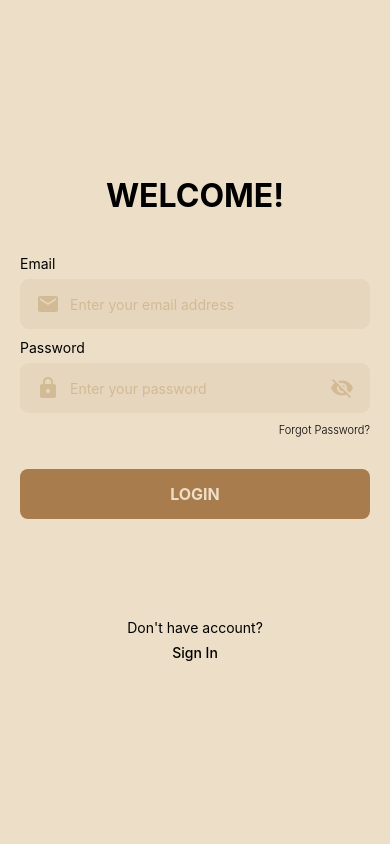
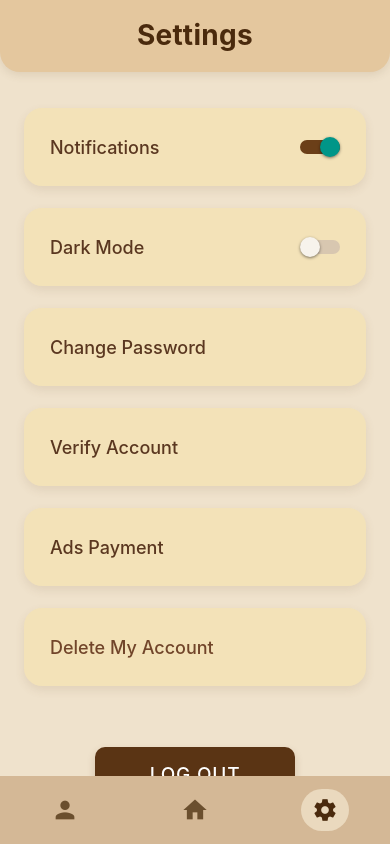
Before and after one commit to YxaBlue/Comfee, a React Native app: screen /Settings in a window 390 px wide. Built offline with nearby package versions, Linux system fonts and the light colour scheme.

Commit message:
FE: Settings
FE: Settings and Setting Cards (not connected yet)

```diff
--- a/App.tsx
+++ b/App.tsx
@@ -6,11 +6,13 @@ import ForgotPasswordScreen from "./app/features/auth/screens/ForgotPassword";
 import LoginScreen from "./app/features/auth/screens/Login";
 import ResetPasswordScreen from "./app/features/auth/screens/ResetPassword";
 import ProfileScreen from "./app/features/profile/screens/Profile";
+import SettingsScreen from "./app/features/profile/screens/Settings-FE";
 
 export type RootStackParamList = {
   Login: undefined;
   CreateAccount: undefined;
   Profile: undefined;
+  Settings: undefined;
   EditProfile: undefined;
   ForgotPassword: undefined;
   ResetPassword: undefined;
@@ -40,6 +42,7 @@ export default function App() {
         <Stack.Screen name="Login" component={LoginScreen} />
         <Stack.Screen name="CreateAccount" component={CreateAccountScreen} />
         <Stack.Screen name="Profile" component={ProfileScreen} />
+        <Stack.Screen name="Settings" component={SettingsScreen} />
         <Stack.Screen name="ForgotPassword" component={ForgotPasswordScreen} />
         <Stack.Screen name="ResetPassword" component={ResetPasswordScreen} />
       </Stack.Navigator>
--- a/app/features/profile/screens/Profile.tsx
+++ b/app/features/profile/screens/Profile.tsx
@@ -603,7 +603,10 @@ export default function ProfileScreen({ navigation }: Props) {
           <MaterialIcons name="home" size={28} color="#6B4F2E" />
         </TouchableOpacity>
 
-        <TouchableOpacity style={styles.navItem}>
+        <TouchableOpacity
+          style={styles.navItem}
+          onPress={() => navigation.navigate("Settings")}
+        >
           <MaterialIcons name="settings" size={26} color="#6B4F2E" />
         </TouchableOpacity>
       </View>
--- /dev/null
+++ b/app/features/profile/screens/Settings-FE.tsx
@@ -0,0 +1,253 @@
+import { signOut } from "@/app/features/auth/services/authService";
+import { MaterialIcons } from "@expo/vector-icons";
+import { NativeStackNavigationProp } from "@react-navigation/native-stack";
+import { useState } from "react";
+import {
+  Alert,
+  Pressable,
+  ScrollView,
+  StyleSheet,
+  Switch,
+  Text,
+  TouchableOpacity,
+  View,
+} from "react-native";
+import { useSafeAreaInsets } from "react-native-safe-area-context";
+import { RootStackParamList } from "../../../../App";
+
+type Props = {
+  navigation: NativeStackNavigationProp<RootStackParamList, "Settings">;
+};
+
+type ActionOption = {
+  label: string;
+  destructive?: boolean;
+};
+
+const ACTION_OPTIONS: ActionOption[] = [
+  { label: "Change Password" },
+  { label: "Verify Account" },
+  { label: "Ads Payment" },
+  { label: "Delete My Account", destructive: true },
+];
+
+export default function SettingsScreen({ navigation }: Props) {
+  const [notificationsEnabled, setNotificationsEnabled] = useState(true);
+  const [darkModeEnabled, setDarkModeEnabled] = useState(false);
+  const insets = useSafeAreaInsets();
+
+  const handleComingSoon = (label: string) => {
+    Alert.alert(label, "This setting is not connected yet.");
+  };
+
+  const handleLogout = async () => {
+    try {
+      await signOut();
+      navigation.reset({
+        index: 0,
+        routes: [{ name: "Login" }],
+      });
+    } catch (error) {
+      console.error("Failed to log out:", error);
+      Alert.alert("Logout failed", "Please try again.");
+    }
+  };
+
+  return (
+    <View style={styles.wrapper}>
+      <View
+        style={[
+          styles.header,
+          {
+            paddingTop: insets.top + 18,
+            paddingBottom: 20,
+          },
+        ]}
+      >
+        <Text style={styles.title}>Settings</Text>
+      </View>
+
+      <ScrollView
+        contentContainerStyle={[
+          styles.scrollContent,
+          {
+            paddingBottom: insets.bottom + 42,
+          },
+        ]}
+        showsVerticalScrollIndicator={false}
+      >
+        <View style={styles.optionsList}>
+          <View style={styles.optionCard}>
+            <Text style={styles.optionText}>Notifications</Text>
+            <Switch
+              value={notificationsEnabled}
+              onValueChange={setNotificationsEnabled}
+              trackColor={{ false: "#D8C7B0", true: "#6B3F18" }}
+              thumbColor="#F7F3EC"
+              ios_backgroundColor="#D8C7B0"
+            />
+          </View>
+
+          <View style={styles.optionCard}>
+            <Text style={styles.optionText}>Dark Mode</Text>
+            <Switch
+              value={darkModeEnabled}
+              onValueChange={setDarkModeEnabled}
+              trackColor={{ false: "#D8C7B0", true: "#6B3F18" }}
+              thumbColor="#F7F3EC"
+              ios_backgroundColor="#D8C7B0"
+            />
+          </View>
+
+          {ACTION_OPTIONS.map(({ label, destructive }) => (
+            <Pressable
+              key={label}
+              style={({ pressed }) => [
+                styles.optionCard,
+                pressed && styles.optionCardPressed,
+              ]}
+              onPress={() => handleComingSoon(label)}
+            >
+              <Text
+                style={[
+                  styles.optionText,
+                  destructive && styles.destructiveOptionText,
+                ]}
+              >
+                {label}
+              </Text>
+            </Pressable>
+          ))}
+        </View>
+
+        <TouchableOpacity style={styles.logoutButton} onPress={handleLogout}>
+          <Text style={styles.logoutText}>LOG OUT</Text>
+        </TouchableOpacity>
+      </ScrollView>
+
+      <View style={[styles.bottomNav]}>
+        <TouchableOpacity
+          style={styles.navItem}
+          onPress={() => navigation.navigate("Profile")}
+        >
+          <MaterialIcons name="person" size={28} color="#6B4F2E" />
+        </TouchableOpacity>
+
+        <TouchableOpacity style={styles.navItem}>
+          <MaterialIcons name="home" size={28} color="#6B4F2E" />
+        </TouchableOpacity>
+
+        <TouchableOpacity
+          style={[styles.navItem, styles.activeNavItem]}
+          onPress={() => navigation.navigate("Settings")}
+        >
+          <MaterialIcons name="settings" size={26} color="#4A2A0D" />
+        </TouchableOpacity>
+      </View>
+    </View>
+  );
+}
+
+const styles = StyleSheet.create({
+  wrapper: {
+    flex: 1,
+    backgroundColor: "#EFE2CC",
+  },
+  header: {
+    backgroundColor: "#E4C79E",
+    alignItems: "center",
+    justifyContent: "center",
+    borderBottomLeftRadius: 20,
+    borderBottomRightRadius: 20,
+    shadowColor: "#7A5A37",
+    shadowOffset: { width: 0, height: 3 },
+    shadowOpacity: 0.14,
+    shadowRadius: 8,
+    elevation: 6,
+  },
+  title: {
+    fontSize: 28,
+    fontWeight: "700",
+    color: "#4A2A0D",
+    letterSpacing: 0.3,
+  },
+  scrollContent: {
+    flexGrow: 1,
+    paddingHorizontal: 24,
+    paddingTop: 36,
+    justifyContent: "space-between",
+  },
+  optionsList: {
+    gap: 22,
+  },
+  optionCard: {
+    minHeight: 78,
+    backgroundColor: "#F3E2B8",
+    borderRadius: 18,
+    paddingHorizontal: 26,
+    paddingVertical: 18,
+    flexDirection: "row",
+    alignItems: "center",
+    justifyContent: "space-between",
+    shadowColor: "#7A5A37",
+    shadowOffset: { width: 0, height: 4 },
+    shadowOpacity: 0.12,
+    shadowRadius: 10,
+    elevation: 5,
+  },
+  optionCardPressed: {
+    opacity: 0.86,
+    transform: [{ scale: 0.995 }],
+  },
+  optionText: {
+    fontSize: 18,
+    color: "#5A3720",
+    fontWeight: "500",
+  },
+  destructiveOptionText: {
+    color: "#71452A",
+  },
+  logoutButton: {
+    alignSelf: "center",
+    marginTop: 42,
+    minWidth: 200,
+    paddingHorizontal: 30,
+    paddingVertical: 16,
+    borderRadius: 10,
+    backgroundColor: "#5A3414",
+    alignItems: "center",
+    justifyContent: "center",
+    shadowColor: "#5A3414",
+    shadowOffset: { width: 0, height: 4 },
+    shadowOpacity: 0.18,
+    shadowRadius: 8,
+    elevation: 5,
+  },
+  logoutText: {
+    fontSize: 19,
+    fontWeight: "500",
+    color: "#FFFFFF",
+    letterSpacing: 0.8,
+  },
+  bottomNav: {
+    position: "absolute",
+    bottom: 0,
+    left: 0,
+    right: 0,
+    height: 68,
+    backgroundColor: "#D4B896",
+    flexDirection: "row",
+    alignItems: "center",
+    justifyContent: "space-around",
+  },
+  navItem: {
+    alignItems: "center",
+    justifyContent: "center",
+    padding: 8,
+    minWidth: 48,
+  },
+  activeNavItem: {
+    backgroundColor: "#EAD9BE",
+    borderRadius: 999,
+  },
+});
```
Also changed, not shown: 1 other file (tests, documents, lock files or other folders).
